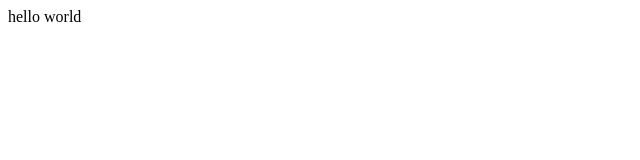
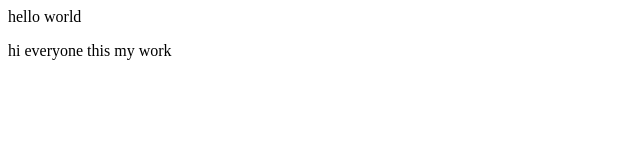
Before and after one commit to anshuman-bharti-79/Drone-and-assistance-features-, a plain HTML site: page index.html in a window 1280 px wide. Shown: the whole page, without its empty margins (0-640 px from the left). Drawn offline with Linux system fonts and the light colour scheme.

Commit message:
add new work

```diff
--- a/index.html
+++ b/index.html
@@ -1 +1,2 @@
 <p>hello world</p>
+<p>hi everyone this my work</p>
```
